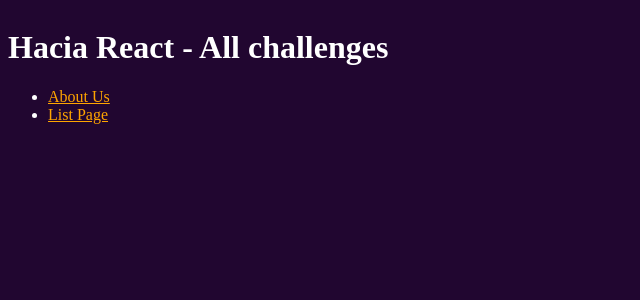
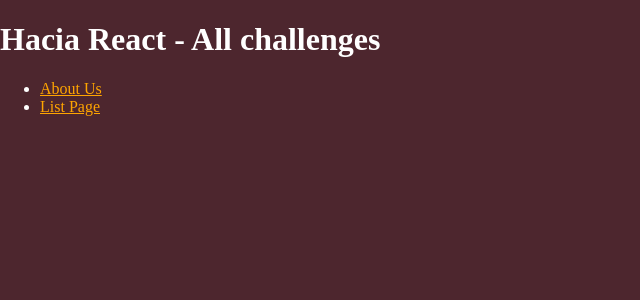
Before and after one commit to 9gustin/hacia-react, a React (Create React App) app: page / in a window 1280 px wide. Shown: the top 300 px of the page, without its empty margins (0-640 px from the left). Built offline with nearby package versions, Linux system fonts and the light colour scheme.

Commit message:
update theme

```diff
--- a/src/challenges/2-list-page/styles.css
+++ b/src/challenges/2-list-page/styles.css
@@ -1,5 +1,21 @@
+/* Theme colors */
+body {
+  --theme-color: #4d262e;
+  --main-color: rgba(0,0,0, 0.7);
+  --secondary-color: white;
+}
+
+/* Stylesheet */
+body {
+  background-color: var(--theme-color);
+}
+
+* {
+  color: var(--secondary-color);
+}
+
 .container {
-  background-color: rgba(0,0,0, 0.7);
+  background-color: var(--main-color);
   border-radius: 10px;
   margin: 50px auto;
   max-width: 600px;
--- a/src/index.css
+++ b/src/index.css
@@ -1,6 +1,10 @@
 html, body {
   height: 100vh;
   overflow: hidden;
+}
+
+body {
+  margin: 0;
   background-color: #210630;
 }
 
```
